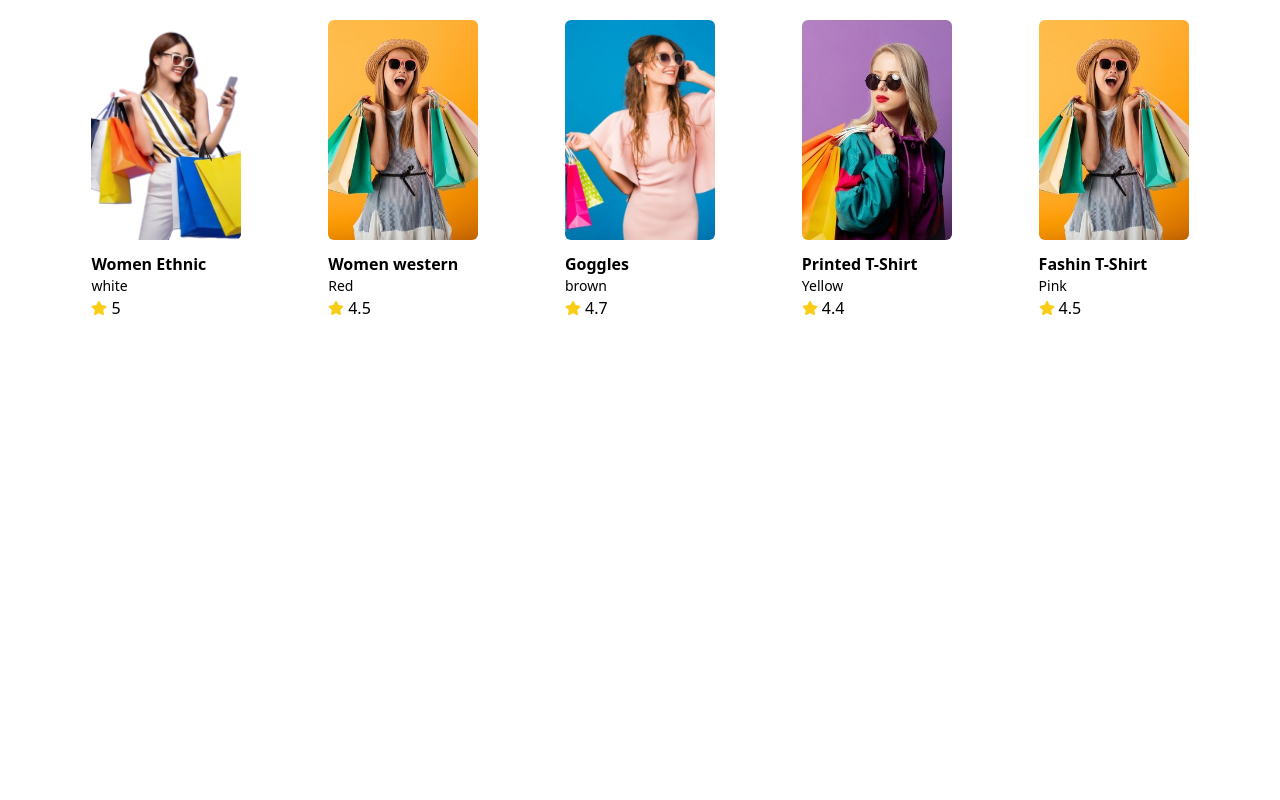
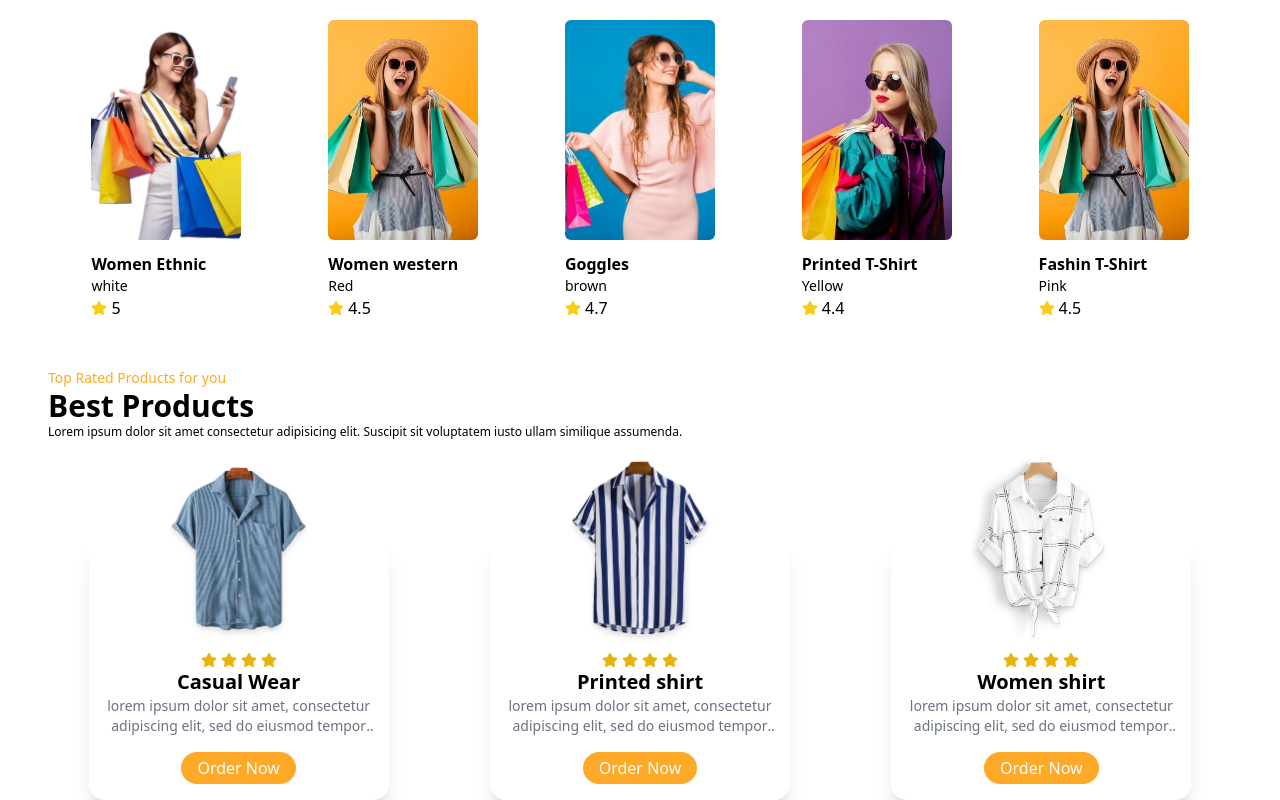
Before and after one commit to ArfinHasib/UrbanEdge-e-commerce, a React (Vite) app: page / in a window 1280 px wide. Shown: the part 890-1690 px from the top of the page. Before the commit the page ends 1258 px from the top, so only its background shows below. Built offline with nearby package versions, Linux system fonts and the light colour scheme.

Commit message:
Top Products Section

```diff
--- a/src/App.jsx
+++ b/src/App.jsx
@@ -4,6 +4,7 @@
 import Products from './components/Products/Products';
 import AOS from 'aos';
 import 'aos/dist/aos.css';
+import TopProducts from './components/TopProducts/TopProducts';
 
 const App = () => {
    useEffect(() => {
@@ -22,6 +23,7 @@
             <Navbar />
             <Hero />
             <Products />
+            <TopProducts />
          </div>
       </div>
    );
--- a/src/components/Products/Products.jsx
+++ b/src/components/Products/Products.jsx
@@ -55,7 +55,7 @@
             {/* Header */}
             <div className='text-center mb-10 max-w-[600px] mx-auto'>
                <p data-aos='fade-up' className='text-sm text-primary'>
-                  Top Selling Products
+                  Top Selling Products for you
                </p>
                <h1 data-aos='fade-up' className='text-3xl font-bold'>
                   Products
--- /dev/null
+++ b/src/components/TopProducts/TopProducts.jsx
@@ -0,0 +1,89 @@
+import Img1 from '../../assets/shirt/shirt.png';
+import Img2 from '../../assets/shirt/shirt2.png';
+import Img3 from '../../assets/shirt/shirt3.png';
+import { FaStar } from 'react-icons/fa';
+
+const ProductsData = [
+   {
+      id: 1,
+      img: Img1,
+      title: 'Casual Wear',
+      description:
+         'lorem ipsum dolor sit amet, consectetur adipiscing elit, sed do eiusmod tempor incididunt ut labore et dolore magna aliqua.',
+   },
+   {
+      id: 2,
+      img: Img2,
+      title: 'Printed shirt',
+      description:
+         'lorem ipsum dolor sit amet, consectetur adipiscing elit, sed do eiusmod tempor incididunt ut labore et dolore magna aliqua.',
+   },
+   {
+      id: 3,
+      img: Img3,
+      title: 'Women shirt',
+      description:
+         'lorem ipsum dolor sit amet, consectetur adipiscing elit, sed do eiusmod tempor incididunt ut labore et dolore magna aliqua.',
+   },
+];
+
+const TopProducts = () => {
+   return (
+      <div>
+         <div className='container'>
+            {/* Header section */}
+            <div className='text-left mb-24'>
+               <p data-aos='fade-up' className='text-sm text-primary'>
+                  Top Rated Products for you
+               </p>
+               <h1 data-aos='fade-up' className='text-3xl font-bold'>
+                  Best Products
+               </h1>
+               <p data-aos='fade-up' className='text-xs to-gray-400'>
+                  Lorem ipsum dolor sit amet consectetur adipisicing elit.
+                  Suscipit sit voluptatem iusto ullam similique assumenda.
+               </p>
+            </div>
+            {/* Body */}
+            <div className='grid grid-cols-1 sm:grid-cols-2 md:grid-cols-3 gap-20 md:gap-5 place-items-center'>
+               {ProductsData.map((data) => (
+                  <div
+                     className='rounded-2xl bg-white dark:bg-gray-800 hover:bg-black/80 dark:hover:bg-primary hover:text-white relative shadow-xl duration-300 group max-w-[300px]'
+                     key={data.id}
+                  >
+                     {/* image */}
+                     <div className='h-[100px]'>
+                        <img
+                           className='max-w-[140px] block mx-auto transform -translate-y-20 group-hover:scale-105 duration-300 drop-shadow-md'
+                           src={data.img}
+                           alt={data.title}
+                        />
+                     </div>
+                     {/* details */}
+                     <div>
+                        <div className='p-4 text-center'>
+                           {/* star rating */}
+                           <div className='w-full flex items-center justify-center gap-1'>
+                              <FaStar className='text-yellow-500' />
+                              <FaStar className='text-yellow-500' />
+                              <FaStar className='text-yellow-500' />
+                              <FaStar className='text-yellow-500' />
+                           </div>
+                           <h1 className='text-xl font-bold'>{data.title}</h1>
+                           <p className='text-gray-500 group-hover:text-white duration-300 text-sm line-clamp-2'>
+                              {data.description}
+                           </p>
+                           <button className='bg-primary hover:scale-105 duration-300 text-white py-1 px-4 rounded-full mt-4 group-hover:bg-white group-hover:text-primary'>
+                              Order Now
+                           </button>
+                        </div>
+                     </div>
+                  </div>
+               ))}
+            </div>
+         </div>
+      </div>
+   );
+};
+
+export default TopProducts;
```
